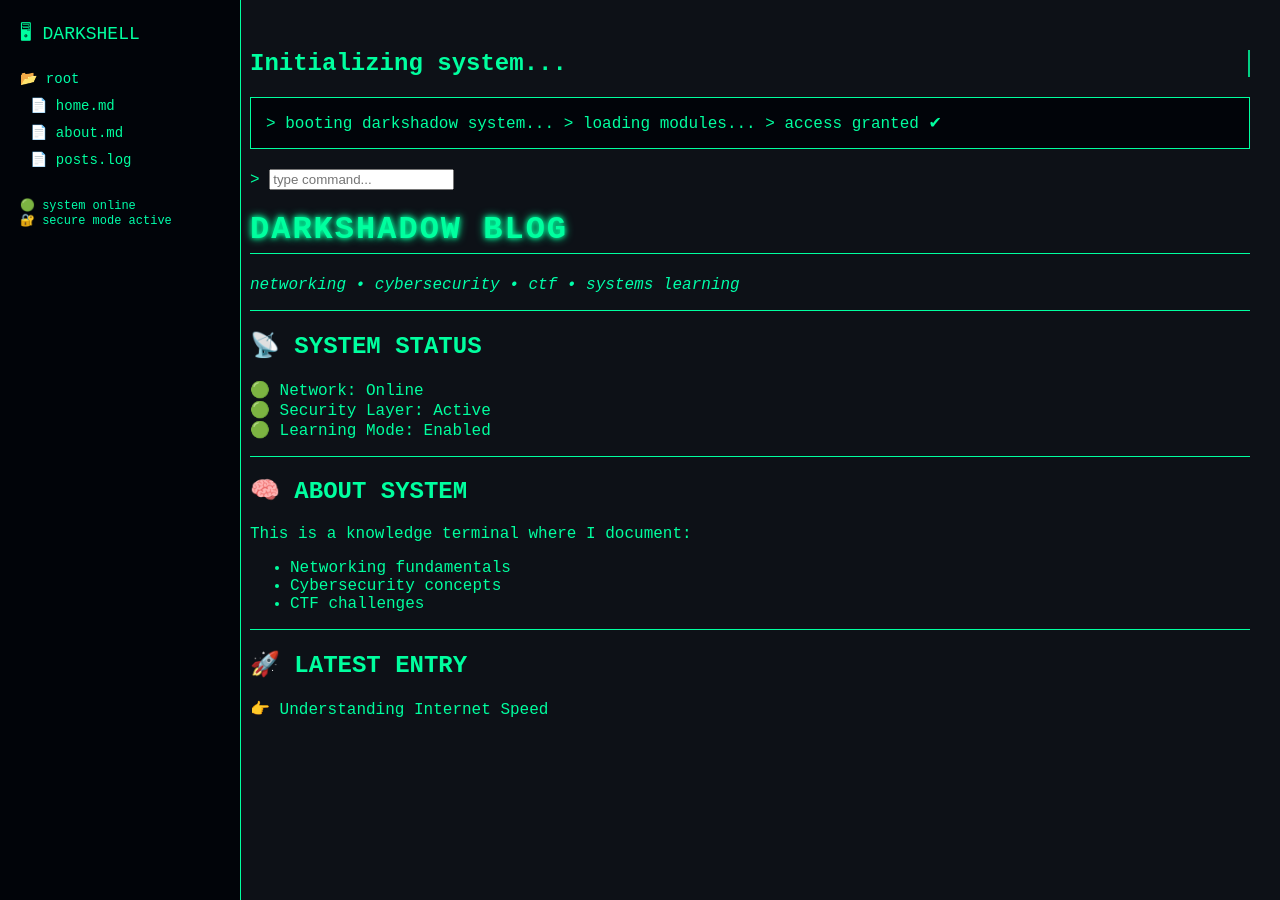
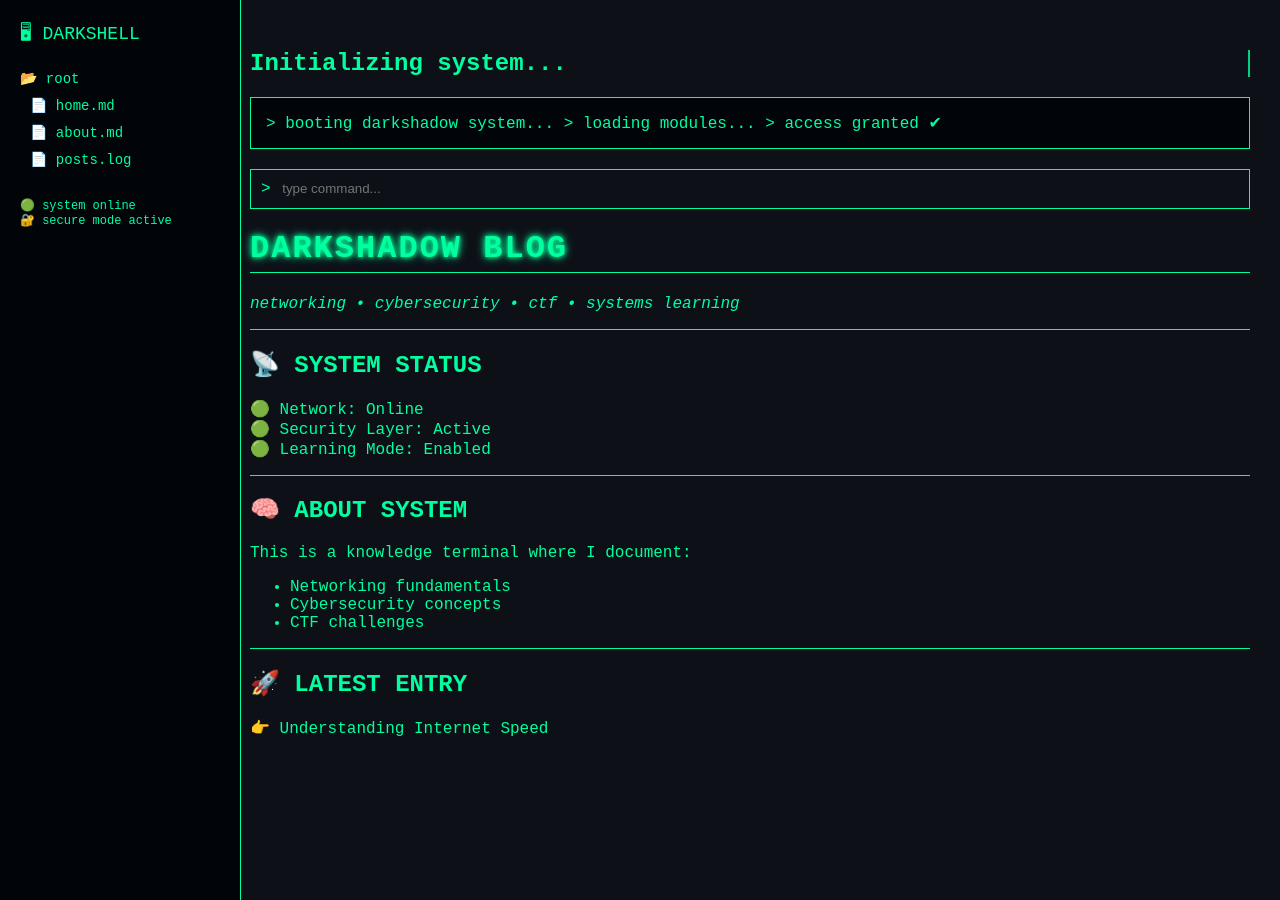
Before and after one commit to ashuraweismann/ashuraweismann.github.io, a Jekyll site: the page built from index.md, in a window 1280 px wide and 900 px high. Built offline with Jekyll 4.4.1, drawn with Linux system fonts in a browser that asks for light colours.

Commit message:
Add terminal box styles to style.scss
Added styles for terminal box and input elements.

```diff
--- a/assets/css/style.scss
+++ b/assets/css/style.scss
@@ -236,3 +236,20 @@ hr {
   text-decoration: none;
   color: #00ff9f;
 }
+
+/* =========================
+   TERMINAL BOX STYLE
+========================= */
+.cmd-box {
+  margin-top: 20px;
+  padding: 10px;
+  border: 1px solid #00ff9f;
+}
+
+.cmd-box input {
+  background: transparent;
+  border: none;
+  color: #00ff9f;
+  outline: none;
+  width: 80%;
+}
```
